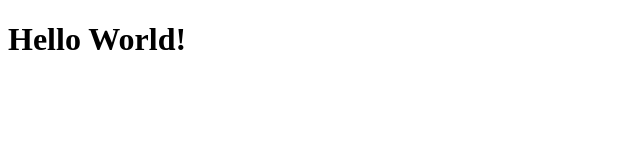
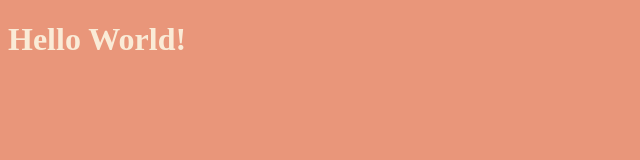
Before and after one commit to tchantha01/deployment-lab, a website: page client/index.html in a window 1280 px wide. Shown: the whole page, without its empty margins (0-640 px from the left). Drawn offline with Linux system fonts and the light colour scheme.

Commit message:
add color body and header

```diff
--- /dev/null
+++ b/client/index.css
@@ -0,0 +1,7 @@
+body {
+    background-color:darksalmon;
+}
+
+h1 {
+    color:antiquewhite;
+}
--- a/client/index.html
+++ b/client/index.html
@@ -5,6 +5,7 @@
     <meta http-equiv="X-UA-Compatible" content="IE=edge">
     <meta name="viewport" content="width=device-width, initial-scale=1.0">
     <title>Deployment Lab</title>
+    <link rel="stylesheet" href="index.css">
 </head>
 <body>
     <h1>Hello World!</h1>
--- a/client/main.js
+++ b/client/main.js
@@ -0,0 +1 @@
+console.log('Hello World!')
```
